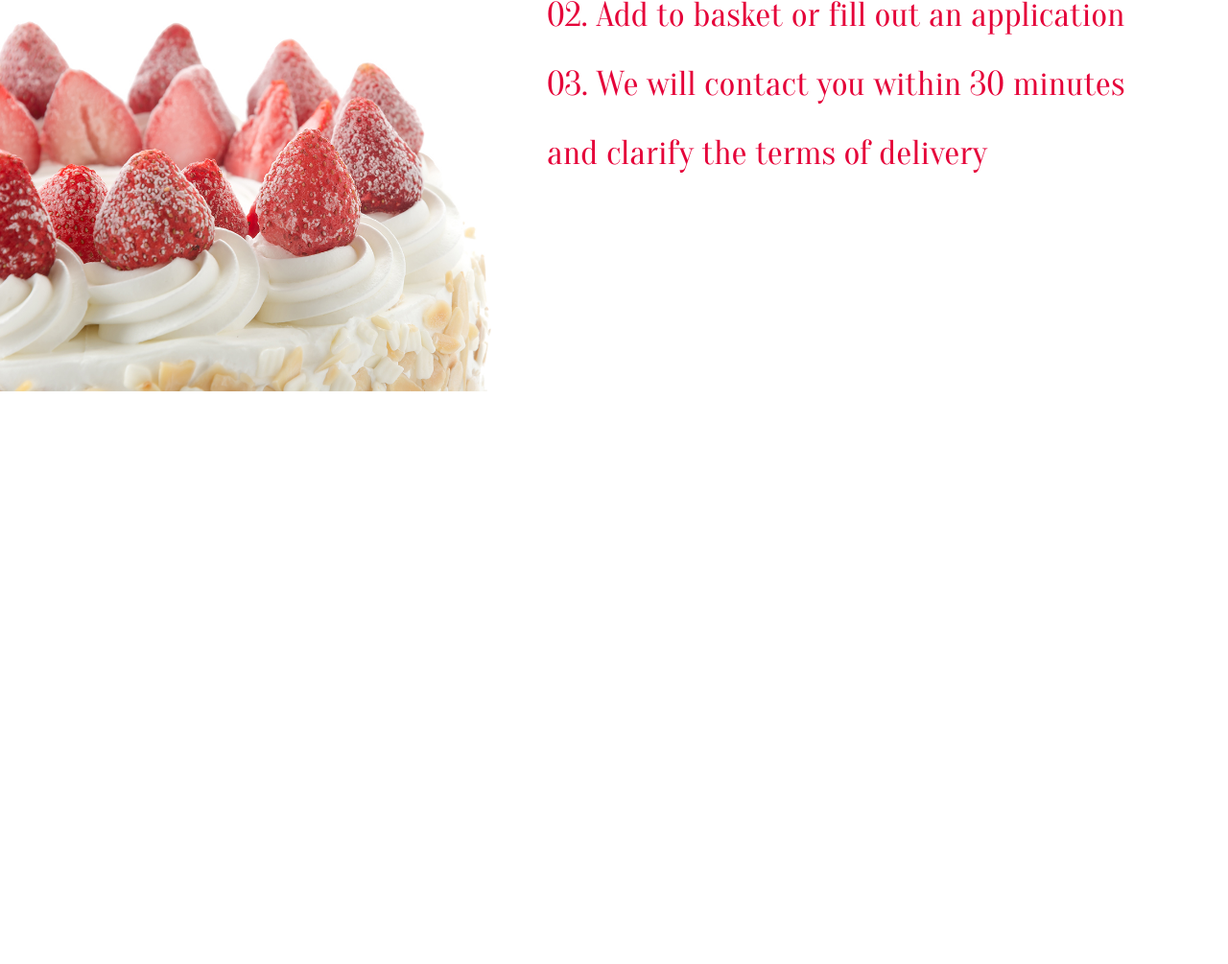
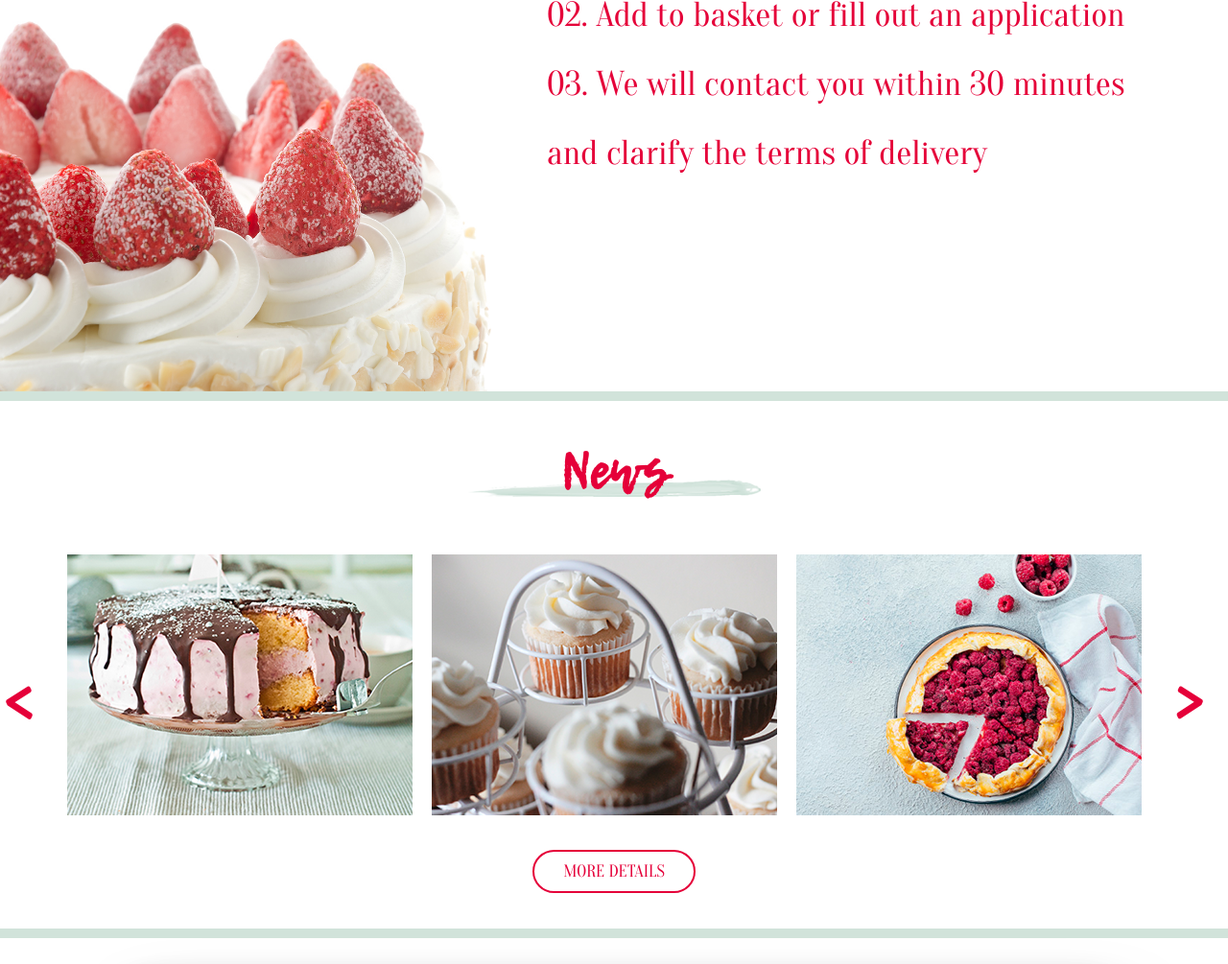
Before and after one commit to MaksimLialkin/webbakary, a plain HTML site: page index.html in a window 1280 px wide. Shown: the part 4580-5585 px from the top of the page at 96% size. Before the commit the page ends 4988 px from the top, so only its background shows below. Drawn offline with nearby package versions, Linux system fonts and the light colour scheme; grey boxes are pictures that could not be loaded.

Commit message:
add section

```diff
--- a/index.html
+++ b/index.html
@@ -177,7 +177,7 @@
       </div>
     </div>
   </section>
-  <!-- <section id="news" class="news">
+  <section id="news" class="news">
     <div class="container">
       <div class="news__inner">
         <h3 class="news__title">News</h3>
@@ -262,7 +262,7 @@
         </div>
       </div>
     </div>
-  </section> -->
+  </section>
   <script src="https://ajax.googleapis.com/ajax/libs/jquery/3.5.1/jquery.min.js"></script>
   <script src="js/slick.min.js"></script>
   <script src="js/jquery.fancybox.min.js"></script>
```
